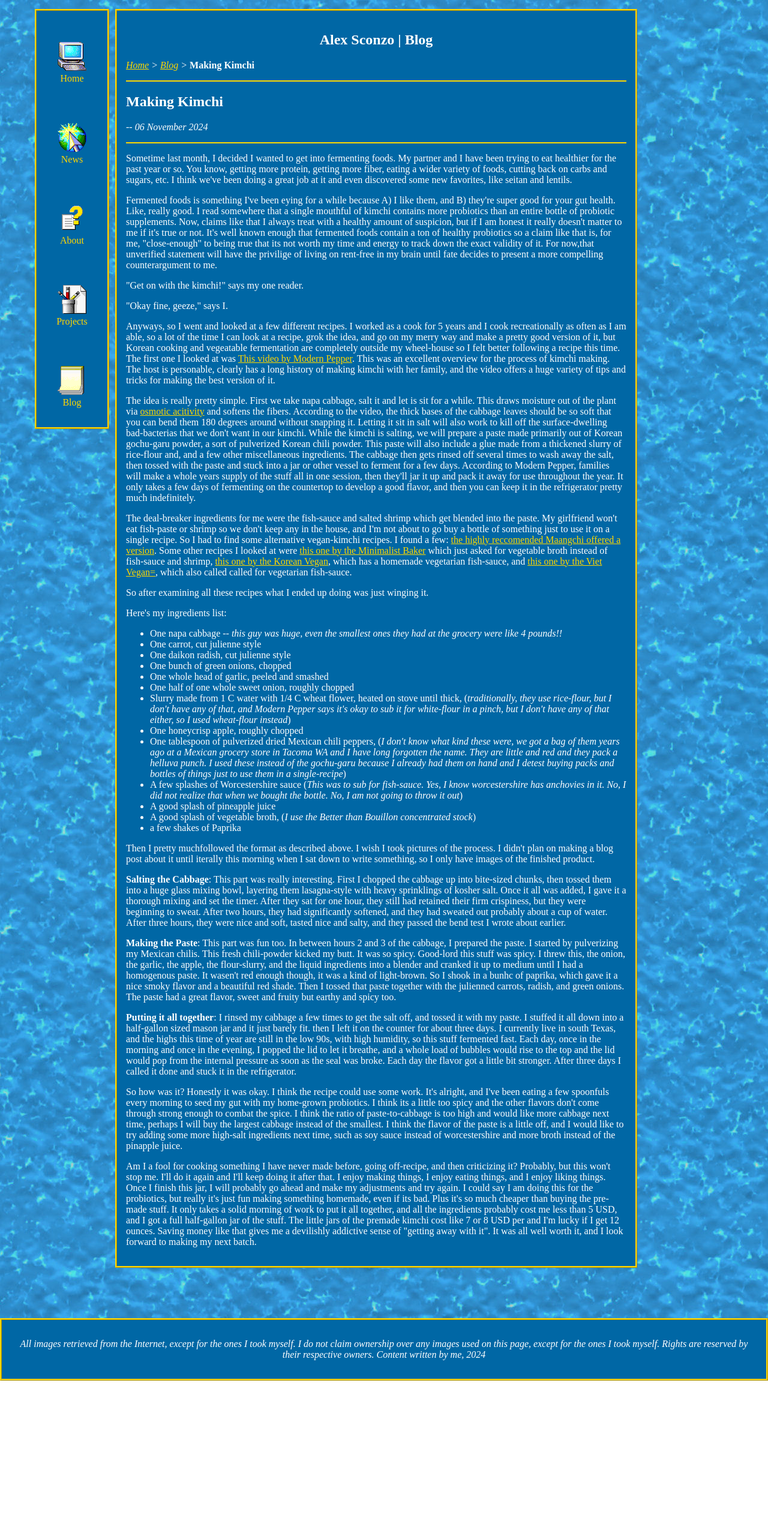
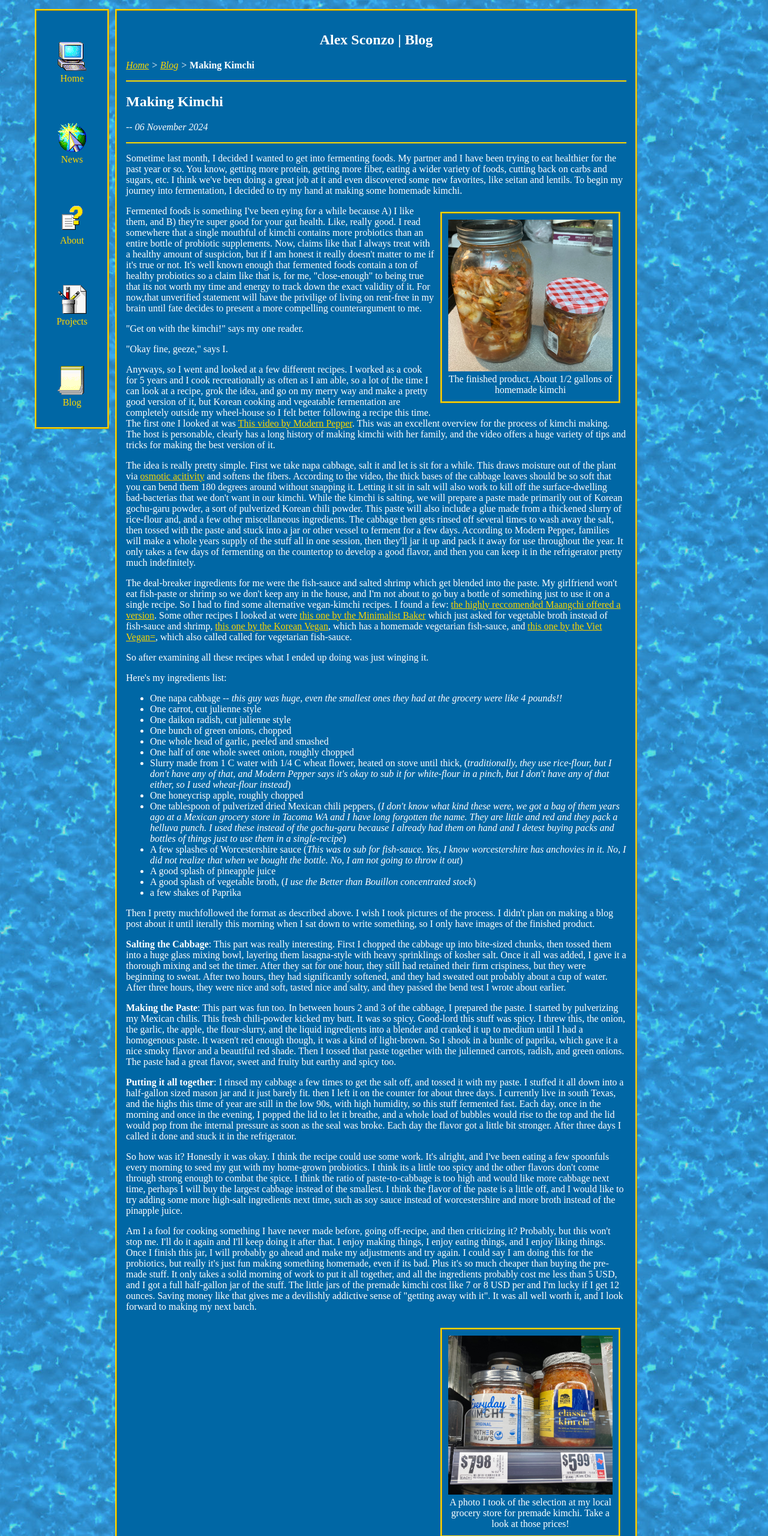
Before and after one commit to ASconzo/ASconzo.github.io, a plain HTML site: page blog/kimchi-11-06-2024.html in a window 1280 px wide. Shown: the top 2560 px of the page at 60% size. Before the commit the page ends 2301 px from the top, so only its background shows below. Drawn offline with Linux system fonts and the light colour scheme.

Commit message:
more kimchi edits

```diff
--- a/blog/kimchi-11-06-2024.html
+++ b/blog/kimchi-11-06-2024.html
@@ -53,8 +53,12 @@
 						<p><i>-- 06 November 2024</i></p>
 						<hr>
 						<p>
-							Sometime last month, I decided I wanted to get into fermenting foods. My partner and I have been trying to eat healthier for the past year or so. You know, getting more protein, getting more fiber, eating a wider variety of foods, cutting back on carbs and sugars, etc. I think we've been doing a great job at it and even discovered some new favorites, like seitan and lentils.
+							Sometime last month, I decided I wanted to get into fermenting foods. My partner and I have been trying to eat healthier for the past year or so. You know, getting more protein, getting more fiber, eating a wider variety of foods, cutting back on carbs and sugars, etc. I think we've been doing a great job at it and even discovered some new favorites, like seitan and lentils. To begin my journey into fermentation, I decided to try my hand at making some homemade kimchi.
 						</p>
+						<figure class="figure" style="border: ridge gold;">
+							<img src="blogpics/kimchi_real.JPG" alt="Homemade Kimchi">
+							<figcaption>The finished product. About 1/2 gallons of homemade kimchi</figcaption>
+						</figure>
 						<p>
 							Fermented foods is something I've been eying for a while because A) I like them, and B) they're super good for your gut health. Like, really good. I read somewhere that a single mouthful of kimchi contains more probiotics than an entire bottle of probiotic supplements. Now, claims like that I always treat with a healthy amount of suspicion, but if I am honest it really doesn't matter to me if it's true or not. It's well known enough that fermented foods contain a ton of healthy probiotics so a claim like that is, for me, "close-enough" to being true that its not worth my time and energy to track down the exact validity of it. For now,that unverified statement will have the privilige of living on rent-free in my brain until fate decides to present a more compelling counterargument to me.
 						</p>
@@ -111,6 +115,10 @@
 						<p>
 							Am I a fool for cooking something I have never made before, going off-recipe, and then criticizing it? Probably, but this won't stop me. I'll do it again and I'll keep doing it after that. I enjoy making things, I enjoy eating things, and I enjoy liking things. Once I finish this jar, I will probably go ahead and make my adjustments and try again. I could say I am doing this for the probiotics, but really it's just fun making something homemade, even if its bad. Plus it's so much cheaper than buying the pre-made stuff. It only takes a solid morning of work to put it all together, and all the ingredients probably cost me less than 5 USD, and I got a full half-gallon jar of the stuff. The little jars of the premade kimchi cost like 7 or 8 USD per and I'm lucky if I get 12 ounces. Saving money like that gives me a devilishly addictive sense of "getting away with it". It was all well worth it, and I look forward to making my next batch.
 						</p>
+						<figure class="figure" style="border: ridge gold;">
+							<img src="blogpics/kimchi_store.JPG" alt="Homemade Kimchi">
+							<figcaption>A photo I took of the selection at my local grocery store for premade kimchi. Take a look at those prices!</figcaption>
+						</figure>
 
 					</div>
 				</section>
```
